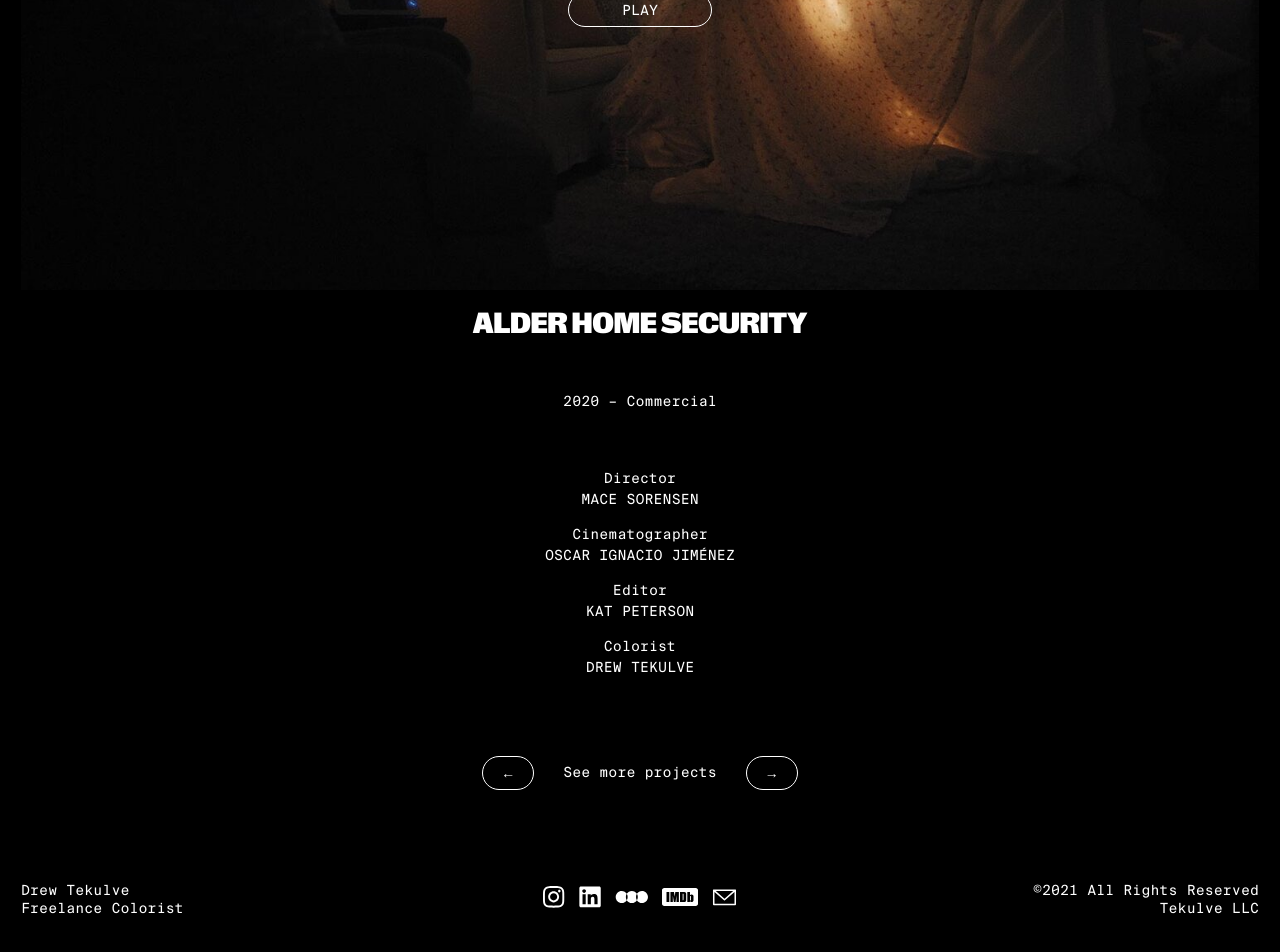
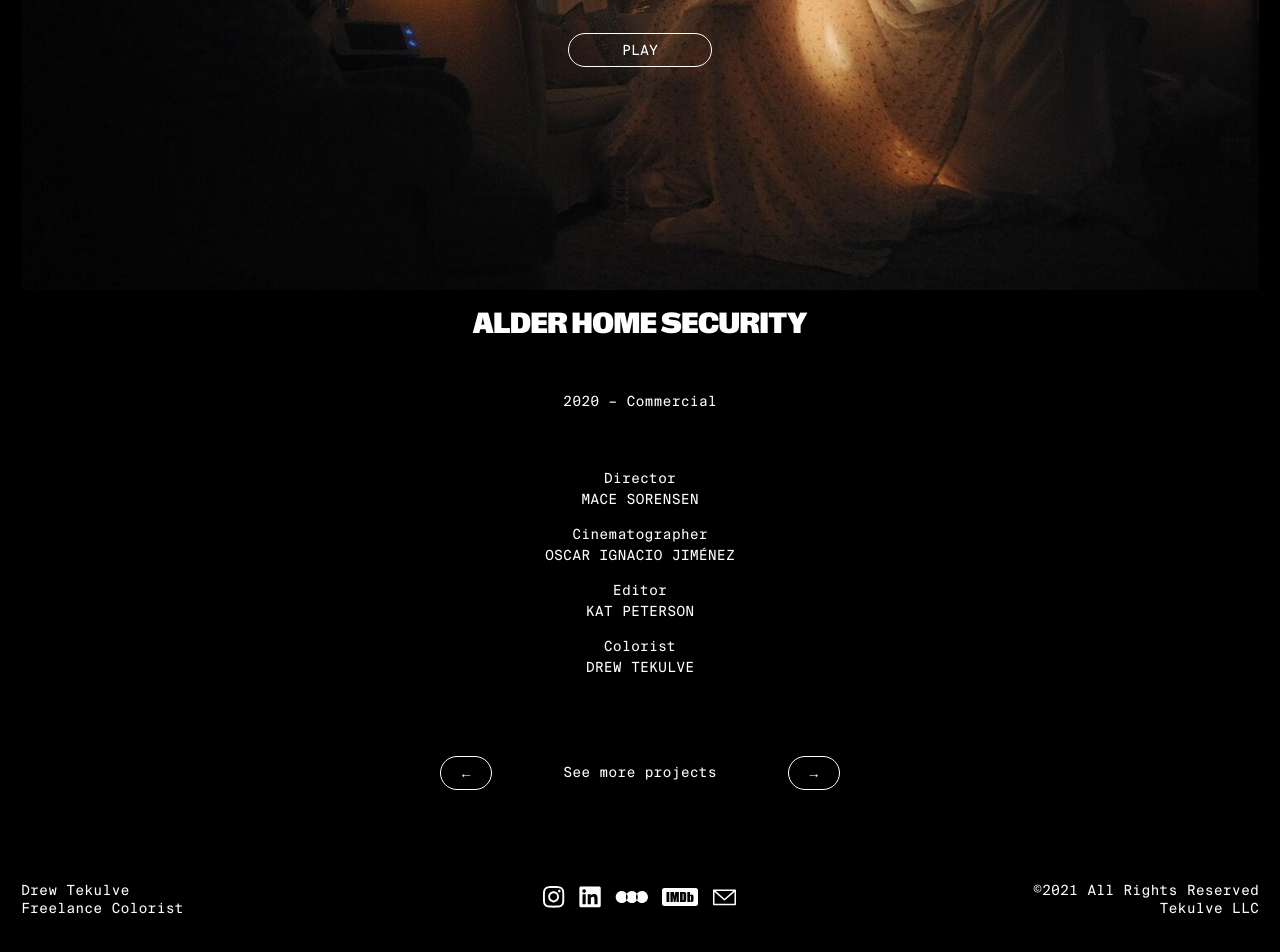
Before and after one commit to veryfunco/drew-tekulve, a Next.js app: page /projects/alder-home-security in a window 1280 px wide. Shown: the part 270-1222 px from the top of the page. Built offline with nearby package versions, Linux system fonts and the light colour scheme.

Commit message:
Fix and improve details page margin bugs

```diff
--- a/pages/projects/[slug].tsx
+++ b/pages/projects/[slug].tsx
@@ -69,6 +69,7 @@
       <Navbar backgroundColor="black" />
 
       <div className={styles.HeroContainer}>
+        <div className={styles.HeroInnerContainer}>
           {transitions((animatedStyles, item) =>
             item ? (
               <iframe
@@ -88,7 +89,6 @@
                   className={styles.PreviewImage}
                   alt=""
                 />
-
                 <div className={styles.PlayButtonContainer}>
                   {project.video_url == null ? null : (
                     <Button wide onClick={() => setVideoActive(true)}>
@@ -99,6 +99,7 @@
               </animated.div>
             )
           )}
+        </div>
       </div>
 
       <div className={styles.DetailsContainer}>
@@ -134,7 +135,7 @@
       </div>
 
       <div className={styles.NavButtonsContainer}>
-        <Stack justify="spaceBetween" align="center" wrap={false}>
+        <div className={styles.ButtonPrevious}>
           {previousProject == null ? (
             <Button disabled aria-hidden="true">
               &larr;
@@ -146,7 +147,13 @@
               </Button>
             </Link>
           )}
+        </div>
+
+        <div className={styles.NavText}>
           <p>See more projects</p>
+        </div>
+
+        <div className={styles.ButtonNext}>
           {nextProject == null ? (
             <Button disabled aria-hidden="true">
               &rarr;
@@ -158,7 +165,7 @@
               </Button>
             </Link>
           )}
-        </Stack>
+        </div>
       </div>
     </Page>
   );
--- a/styles/projects/Detail.module.css
+++ b/styles/projects/Detail.module.css
@@ -2,6 +2,10 @@
   height: calc(80vh - var(--navbar-height));
   min-height: 300px;
   padding-top: var(--navbar-height);
+}
+
+.HeroInnerContainer {
+  height: 100%;
   position: relative;
 }
 
@@ -51,10 +55,24 @@
 }
 
 .NavButtonsContainer {
+  align-items: center;
+  display: flex;
+  justify-content: space-between;
   margin: auto;
   max-width: 400px;
-  padding: var(--spacing-extra-loose);
+  padding: var(--spacing-extra-loose) 0;
   width: 100%;
+}
+
+.ButtonPrevious,
+.ButtonNext {
+  flex-shrink: 0;
+}
+
+.NavText {
+  flex-shrink: 1;
+  padding: 0 var(--spacing-base);
+  text-align: center;
 }
 
 .Description {
```
Lines whose indentation alone changed are shown as unchanged.
